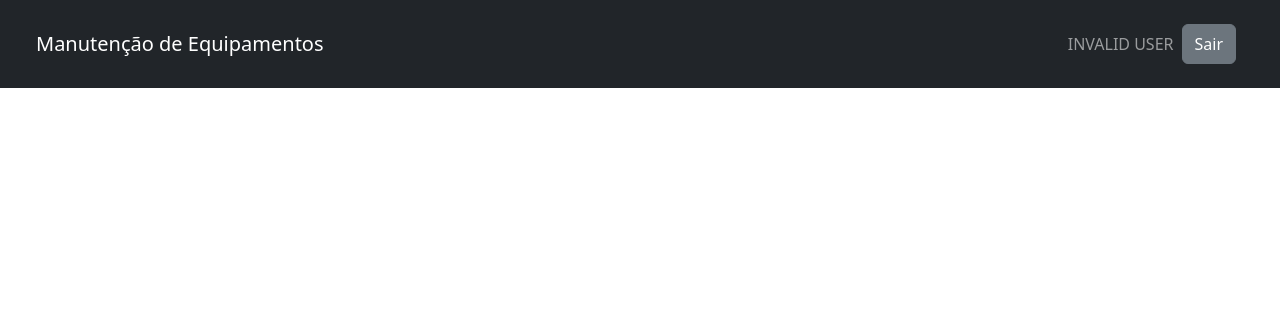
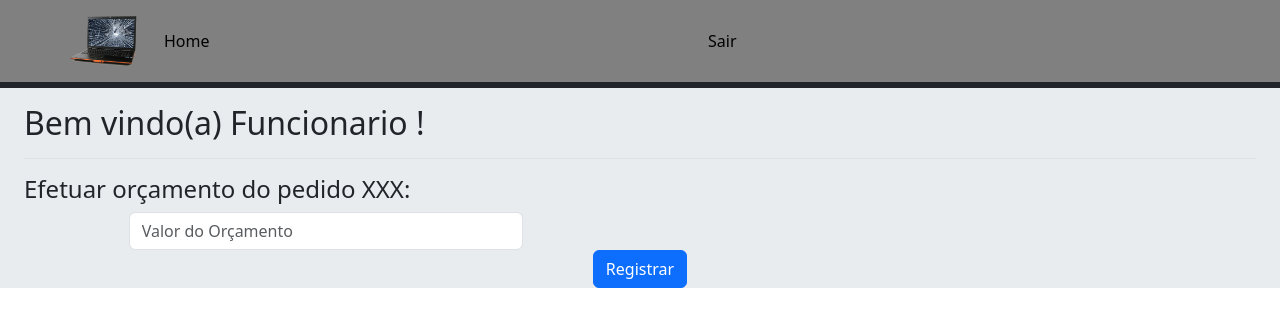
Before and after one commit to mateusguimaraesmallmann/manutencao-equipamentos, an Angular app in the folder frontend/: page /efetuar-orcamento in a window 1280 px wide. Before the commit this address led to /. Shown: the top 326 px of the page. Built offline with nearby package versions, Linux system fonts and the light colour scheme; data requests are answered from the project's data file.

Commit message:
feat: rf012 efetuar orcamento

```diff
--- a/frontend/src/app/app.routes.ts
+++ b/frontend/src/app/app.routes.ts
@@ -7,6 +7,7 @@ import { EquipamentoComponent } from './paginas/equipamento/equipamento/equipame
 import { DashboardComponent } from './components/dashboard/dashboard.component';
 import { SolicitarManutencaoComponent } from './paginas/cliente/solicitar-manutencao/solicitar-manutencao.component';
 import { MostrarOrcamentoComponent } from './paginas/cliente/mostrar-orcamento/mostrar-orcamento.component';
+import { EfetuarOrcamentoComponent } from './paginas/funcionario/efetuar-orcamento/efetuar-orcamento.component';
 
 
 export const routes: Routes = [
@@ -47,4 +48,8 @@ export const routes: Routes = [
 		path: 'mostrar-orcamento',
 		component: MostrarOrcamentoComponent
 	},
+	{
+		path: 'efetuar-orcamento',
+		component: EfetuarOrcamentoComponent
+	}
 ];
--- /dev/null
+++ b/frontend/src/app/paginas/funcionario/efetuar-orcamento/efetuar-orcamento.component.css
@@ -0,0 +1,10 @@
+.sessao_corpo_titulo {
+    font-size: 1.5rem;
+}
+
+.pedidos__tabela{
+    border: 1px solid var(--border-color);
+    border-radius: 22px;
+    padding: 2rem;
+    margin: 12px 0 32px;
+}
--- /dev/null
+++ b/frontend/src/app/paginas/funcionario/efetuar-orcamento/efetuar-orcamento.component.html
@@ -0,0 +1,33 @@
+<app-navbar-funcionario></app-navbar-funcionario>
+<div class="container-fluid bg-body-secondary">
+    <div class="row">
+        <main class="col-md-12 col-lg-12 px-md-4">
+            <div
+                class="d-flex justify-content-between flex-wrap flex-md-nowrap align-items-center pt-3 pb-2 mb-3 border-bottom">
+                <h1 class="h2">Bem vindo(a) Funcionario !</h1>
+                <div class="btn-toolbar mb-2 mb-md-0">
+                </div>
+            </div>
+            <section class="sessao_corpo">
+                <h2 class="sessao_corpo_titulo">Efetuar orçamento do pedido XXX:</h2>
+                <div class="row">
+                    <div class="col-md-1">
+                    </div>
+                    <div class="col-md-4">
+                        <form>
+                            <input type="number" id="orcamento_valor" class="form-control" placeholder="Valor do Orçamento" #valorOrcamento>
+                        </form>
+                    </div>
+
+
+                </div>
+                <div class="d-flex justify-content-center">
+                    <button type="submit" class="btn btn-primary"
+                    (click)="processarOrcamento(+valorOrcamento.value)"
+                    >Registrar</button>
+                </div>
+
+            </section>
+        </main>
+    </div>
+</div>
--- /dev/null
+++ b/frontend/src/app/paginas/funcionario/efetuar-orcamento/efetuar-orcamento.component.ts
@@ -0,0 +1,118 @@
+import { Component } from '@angular/core';
+import { Status } from '../../../shared/models/solicitacao.model';
+import { Solicitacao } from '../../../shared/models/solicitacao.model';
+import { SolicitacaoService } from '../../../services/solicitacao.service';
+import { NavbarFuncionarioComponent } from "../../../components/navbar-funcionario/navbar-funcionario.component";
+import { Funcionario } from '../../../shared/models/funcionario.model';
+
+@Component({
+  selector: 'app-efetuar-orcamento',
+  standalone: true,
+  imports: [NavbarFuncionarioComponent],
+  templateUrl: './efetuar-orcamento.component.html',
+  styleUrl: './efetuar-orcamento.component.css'
+})
+export class EfetuarOrcamentoComponent {
+
+  solicitacao!: Solicitacao[] | null;
+  solicitacaoSelecionada!: Solicitacao | null;
+  status: Status = Status.ABERTA;
+  valor_orcamento: number = 0;
+  id_solicitacao: string = "4pzJQq3";
+  id_funcionario: string = "YYYY";
+  arg1: string = "iA9GNPN";
+  arg2: number = 999;
+  arg3: string = "YYYY";
+
+  constructor(private solicitacaoService: SolicitacaoService,) {
+
+  }
+
+  ngOnInit() {
+    this.pegarSolicitacaoPorStatus("Aberta");
+    //this.pegarSolicitacaoPorFuncionarioID("YYYY");
+    //this.pegarSolicitacaoPorID(this.arg1);
+
+  }
+
+  processarOrcamento(valor_orcamento: number) {
+    //não ta sendo feita a verificação de qual cliente ta logado, ta só inserindo no cliente João (ABCD)
+    if (valor_orcamento === 0) {
+      alert('Preencha todos os campos!');
+      return;
+    }
+    this.solicitacaoService.adicionarOrcamento(this.id_solicitacao, valor_orcamento, this.id_funcionario).subscribe({
+      next: (solicitacao) => {
+        this.solicitacaoSelecionada = solicitacao;
+        console.log(this.solicitacao);
+        alert('Orçamento adicionado com sucesso!');
+        //window.location.reload();
+        window.location.href = '/funcionario';
+      }, error: (error) => {
+        console.error('Erro ao criar solicitação:', error);
+        alert('Erro ao criar solicitação:' + error.message);
+      },
+    })
+  }
+
+  /* debug
+  mostrarValor(valor_orcamento: number) {
+    console.log(valor_orcamento);
+    alert(valor_orcamento.toString());
+  }
+
+  */
+
+  pegarSolicitacaoPorID(id: string) {
+    this.solicitacaoService.getSolicitacaoByID(id).subscribe({
+      next: (solicitacao) => {
+        this.solicitacaoSelecionada = solicitacao;
+        console.log(this.solicitacaoSelecionada);
+      }, error: (error) => {
+        console.error('Erro ao buscar solicitação:', error);
+        alert('Erro ao buscar solicitação:' + error.message);
+      },
+    })
+  }
+
+  pegarSolicitacaoPorFuncionarioID(id: string) {
+    this.solicitacaoService.getSolicitacaoByFuncionarioID(id).subscribe({
+      next: (solicitacao) => {
+        this.solicitacao = solicitacao;
+        console.log(this.solicitacao);
+      }, error: (error) => {
+        console.error('Erro ao buscar solicitação:', error);
+        alert('Erro ao buscar solicitação:' + error.message);
+      },
+    })
+  }
+
+  pegarSolicitacaoPorStatus(status_atual: string) {
+    console.log("status: " + status_atual);
+
+    this.solicitacaoService.getSolicitacaoByStatus(status_atual).subscribe({
+      next: (solicitacao) => {
+        this.solicitacao = solicitacao;
+        console.log(this.solicitacao);
+      }, error: (error) => {
+        console.error('Erro ao buscar solicitação:', error);
+        alert('Erro ao buscar solicitação:' + error.message);
+      },
+    })
+  }
+
+  addOrcamento(id: string = "125G", valor_orcamento: number = 999, funcionario_orcamento_id: string = "YYYY") {
+    this.solicitacaoService.adicionarOrcamento(id, valor_orcamento, funcionario_orcamento_id).subscribe({
+      next: (solicitacao) => {
+        this.solicitacaoSelecionada = solicitacao;
+        console.log(this.solicitacao);
+        alert('Orçamento adicionado com sucesso!');
+      }, error: (error) => {
+        console.error('Erro ao adicionar orçamento:', error);
+        alert('Erro ao adicionar orçamento:' + error.message);
+      },
+    })
+
+  }
+
+}
--- a/frontend/src/app/paginas/funcionario/home-funcionario/home-funcionario.component.ts
+++ b/frontend/src/app/paginas/funcionario/home-funcionario/home-funcionario.component.ts
@@ -1,5 +1,7 @@
 import { Component } from '@angular/core';
 import { NavbarFuncionarioComponent } from "../../../components/navbar-funcionario/navbar-funcionario.component";
+import { Solicitacao } from '../../../shared/models/solicitacao.model';
+import { SolicitacaoService } from '../../../services/solicitacao.service';
 
 @Component({
   selector: 'app-home-funcionario',
@@ -10,12 +12,16 @@ import { NavbarFuncionarioComponent } from "../../../components/navbar-funcionar
 })
 export class HomeFuncionarioComponent {
   //pedido: string = 'Pedido';
-    constructor() {
-      // Inicialização do componente
+  solicitacao!: Solicitacao[] | null;
+
+  constructor(private solicitacaoService: SolicitacaoService,) {
+
   }
 
   ngOnInit() {
-
+    this.pegarSolicitacaoPorStatus("Aberta");
+    //this.pegarSolicitacaoPorFuncionarioID("YYYY");
+    //this.pegarSolicitacaoPorID(this.arg1);
 
   }
 
@@ -24,16 +30,36 @@ export class HomeFuncionarioComponent {
   }
 
   efetuarOrcamento() {
+    //só ta redirecionando para efetuar-orcamento
+    //tem que fazer as funcoes corretas
+    window.location.href = '/efetuar-orcamento';
+
   }
 
   rejeitarPedido() {
   }
 
-    pagarServico(){
+  pagarServico() {
 
   }
-    resgatarServico(){
+  resgatarServico() {
 
   }
 
+  //funcao que pega a lista de solicitacoes de acordo com o status, no caso só os status ABERTA
+  //no html ainda nao ta sendo usada essa funcao
+  pegarSolicitacaoPorStatus(status_atual: string) {
+    console.log("status: " + status_atual);
+
+    this.solicitacaoService.getSolicitacaoByStatus(status_atual).subscribe({
+      next: (solicitacao) => {
+        this.solicitacao = solicitacao;
+        console.log(this.solicitacao);
+      }, error: (error) => {
+        console.error('Erro ao buscar solicitação:', error);
+        alert('Erro ao buscar solicitação:' + error.message);
+      },
+    })
   }
+
+}
```
Also changed, not shown: 1 other file (tests, documents, lock files or other folders). Lines whose indentation alone changed are shown as unchanged.
